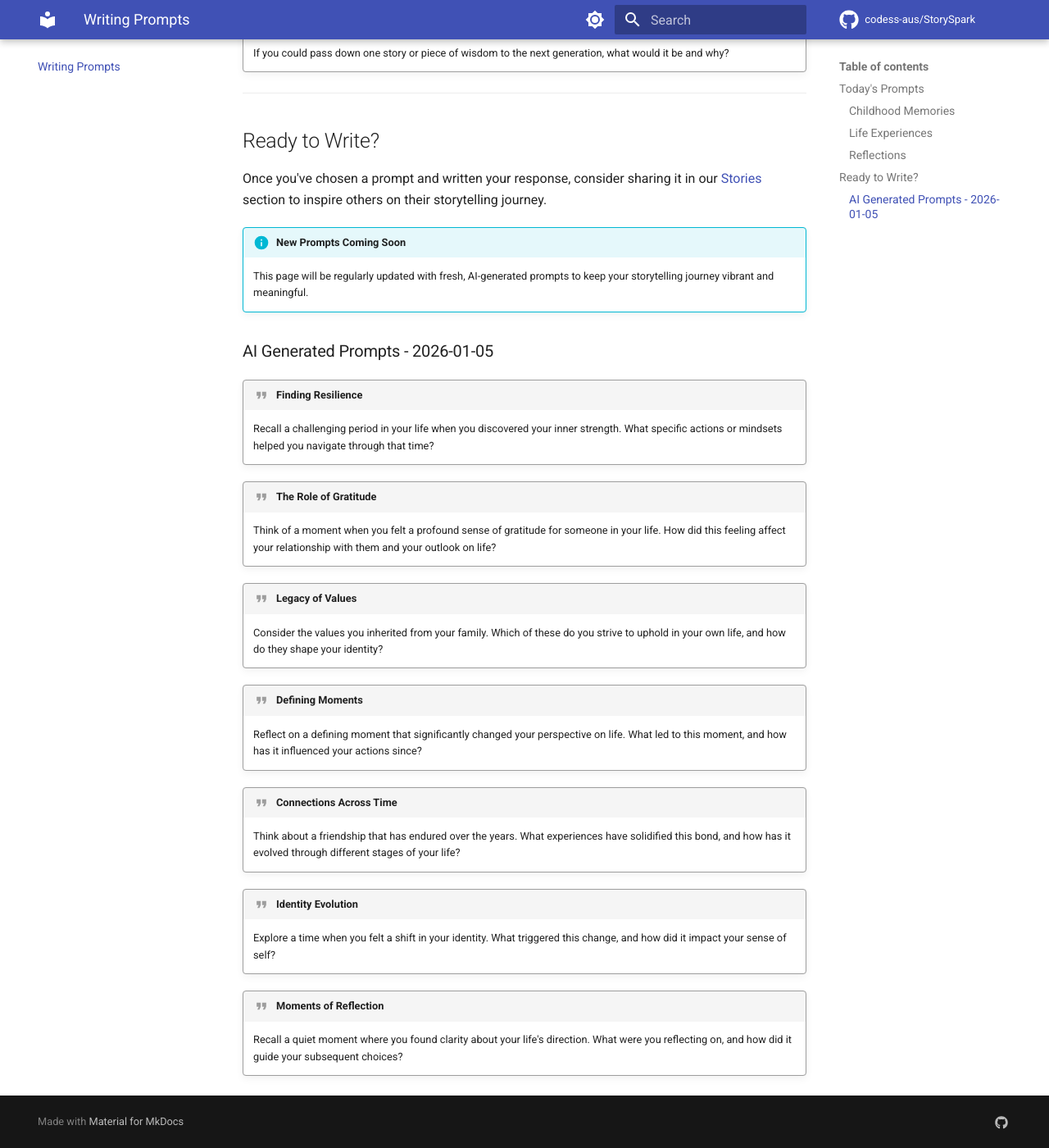
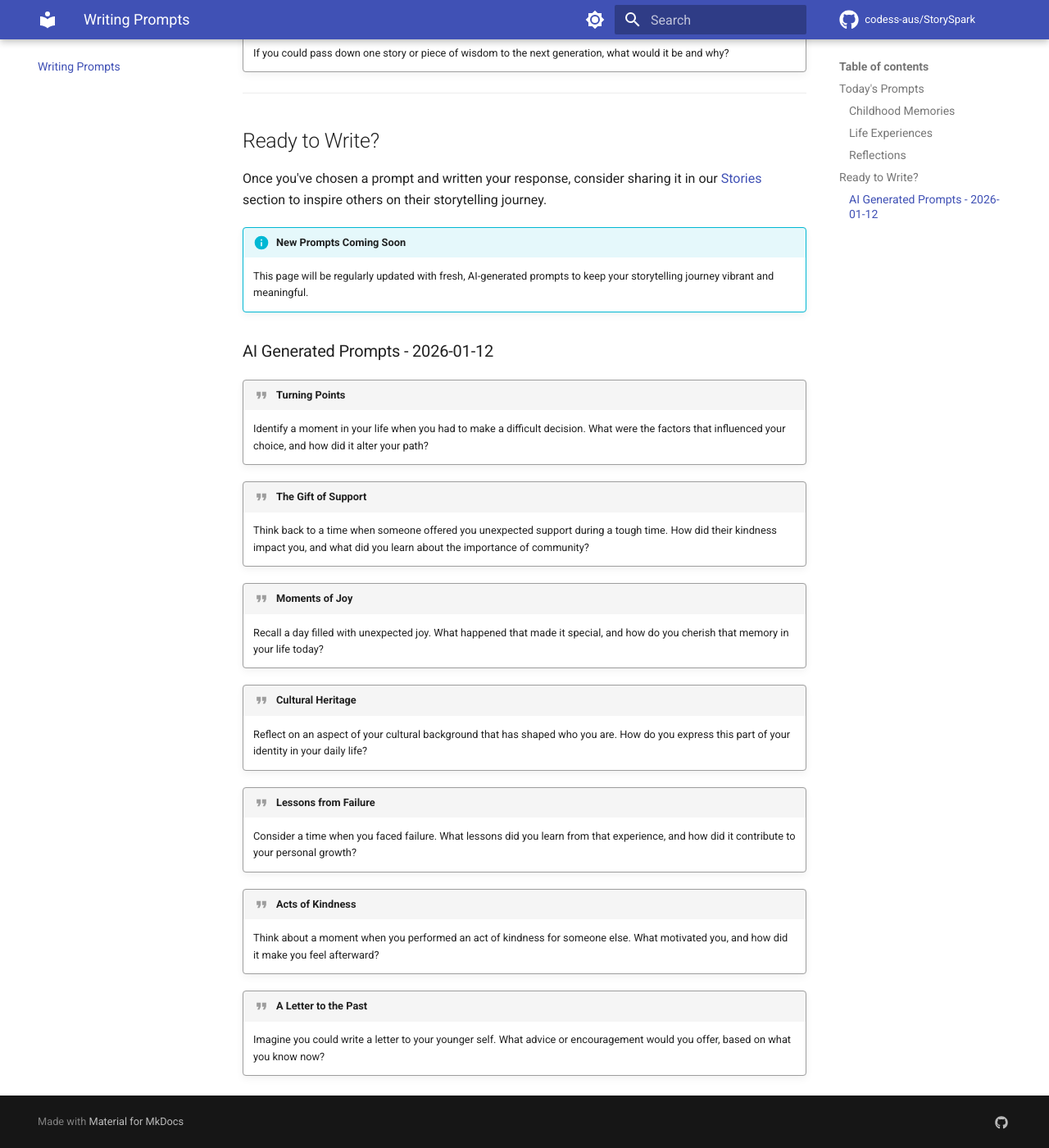
Before and after one commit to codess-aus/StorySpark, an MkDocs documentation site: the page built from docs/prompts.md, in a window 1280 px wide and 1400 px high, scrolled down 1717 px. Shown: the whole window at 82% size. Built offline with MkDocs 1.6.1 and Material for MkDocs 9.7.7, drawn with Linux system fonts in a browser that asks for light colours; comment, search, counter and statistics services are not loaded.

Commit message:
chore: add AI-generated prompts 2026-01-12

```diff
--- a/docs/prompts.md
+++ b/docs/prompts.md
@@ -54,27 +54,27 @@ Once you've chosen a prompt and written your response, consider sharing it in ou
 
 <!-- AI-GENERATED-PROMPTS:START -->
 
-### AI Generated Prompts - 2026-01-05
+### AI Generated Prompts - 2026-01-12
 
-!!! quote "Finding Resilience"
-    Recall a challenging period in your life when you discovered your inner strength. What specific actions or mindsets helped you navigate through that time?
+!!! quote "Turning Points"
+    Identify a moment in your life when you had to make a difficult decision. What were the factors that influenced your choice, and how did it alter your path?
 
-!!! quote "The Role of Gratitude"
-    Think of a moment when you felt a profound sense of gratitude for someone in your life. How did this feeling affect your relationship with them and your outlook on life?
+!!! quote "The Gift of Support"
+    Think back to a time when someone offered you unexpected support during a tough time. How did their kindness impact you, and what did you learn about the importance of community?
 
-!!! quote "Legacy of Values"
-    Consider the values you inherited from your family. Which of these do you strive to uphold in your own life, and how do they shape your identity?
+!!! quote "Moments of Joy"
+    Recall a day filled with unexpected joy. What happened that made it special, and how do you cherish that memory in your life today?
 
-!!! quote "Defining Moments"
-    Reflect on a defining moment that significantly changed your perspective on life. What led to this moment, and how has it influenced your actions since?
+!!! quote "Cultural Heritage"
+    Reflect on an aspect of your cultural background that has shaped who you are. How do you express this part of your identity in your daily life?
 
-!!! quote "Connections Across Time"
-    Think about a friendship that has endured over the years. What experiences have solidified this bond, and how has it evolved through different stages of your life?
+!!! quote "Lessons from Failure"
+    Consider a time when you faced failure. What lessons did you learn from that experience, and how did it contribute to your personal growth?
 
-!!! quote "Identity Evolution"
-    Explore a time when you felt a shift in your identity. What triggered this change, and how did it impact your sense of self?
+!!! quote "Acts of Kindness"
+    Think about a moment when you performed an act of kindness for someone else. What motivated you, and how did it make you feel afterward?
 
-!!! quote "Moments of Reflection"
-    Recall a quiet moment where you found clarity about your life's direction. What were you reflecting on, and how did it guide your subsequent choices?
+!!! quote "A Letter to the Past"
+    Imagine you could write a letter to your younger self. What advice or encouragement would you offer, based on what you know now?
 
 <!-- AI-GENERATED-PROMPTS:END -->
```
